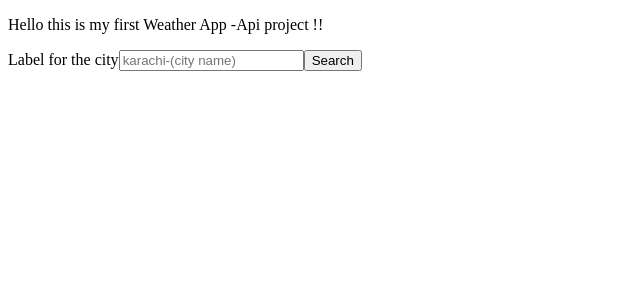
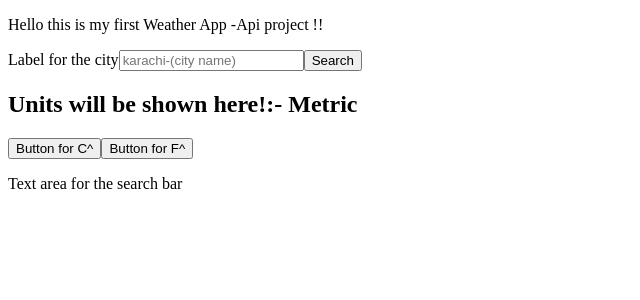
Before and after one commit to mszohaib/Weather_WebApp_AIProject, a React (Vite) app: page / in a window 1280 px wide. Shown: the top 300 px of the page, without its empty margins (0-640 px from the left). Built offline with nearby package versions, Linux system fonts and the light colour scheme.

Commit message:
Created the UnitToggle Component

```diff
--- a/src/App.jsx
+++ b/src/App.jsx
@@ -1,17 +1,17 @@
 import React from "react";
 import SearchBar from "./components/SearchBar";
 import ErrorBanner from "./components/ErrorBanner";
+import UnitToggle from "./components/UnitToggle";
 import ForecastCard from "./components/ForecastCard";
 import Loader from "./components/Loader";
 import ThemeToggle from "./components/ThemeToggle";
-import UnitToggle from "./components/UnitToggle";
 import WeatherNow from "./components/WeatherNow";
 
 function App() {
   //declared all the states to stores
   const [city, setCity] = React.useState(""); //The city that the user will search
   const [error, setError] = React.useState(null); //To display any error messages
-  const [units, setUnits] = React.useState("metric"); //The temperature in degree celius
+  const [units, setUnits] = React.useState("Metric"); //The temperature in degree celius
   const [theme, setTheme] = React.useState("light"); //The theme of the app - light or dark
   const [loading, setLoading] = React.useState(true); //true or false for the spinner
   const [currentWeather, setcurrentWeather] = React.useState(null); //Will hold the weather objects
@@ -25,16 +25,30 @@ function App() {
   const handleError = (errorMessage) => {
     setError(errorMessage);
   };
-  console.log("Current error state:", { error });
+
+  //Function-You have to retrive the value from the state and pass+ update the state with string
+  const handleUnitsChange = (selectUnits) => {
+    console.log("The user clicked button for :- ", selectUnits);
+    //Conditon if C btn press = metric and if F btn press = imperial
+    if (selectUnits === "Metric") {
+      console.log("Celcius btn selected by the user");
+      setUnits(selectUnits);
+    } else selectUnits === "Imperial";
+    {
+      console.log("Farenhiet btn selected by the user");
+      setUnits(selectUnits);
+    }
+    console.log({ units });
+  };
   return (
     <>
       <p>Hello this is my first Weather App -Api project !!</p>
       <SearchBar handleSearch={handleSearch} />
-      <ErrorBanner errorMessage={error} />
+      {/* <ErrorBanner errorMessage={error} /> */}
+      <UnitToggle units={units} onchangeUnits={handleUnitsChange} />
       {/* <ForecastCard />
       <Loader />
       <ThemeToggle />
-      <UnitToggle />
       <WeatherNow /> */}
     </>
   );
--- a/src/components/SearchBar.jsx
+++ b/src/components/SearchBar.jsx
@@ -7,7 +7,7 @@ export default function SearchBar({ handleSearch }) {
   const triggerSearch = () => {
     const value = inputValue.trim();
     if (!value) return;
-    handleSearch(value); //This maked the value pass in the app(component) in order to pass there and
+    handleSearch(value); //This makes the value pass in the app(component) in order to pass there and
   }; //Function to trigger the search
   //Should log the values when typed in the input browser
   const handleInputChange = (event) => {
--- a/src/components/UnitToggle.jsx
+++ b/src/components/UnitToggle.jsx
@@ -1,8 +1,14 @@
-export default function UnitToggle() {
+import React from "react";
+export default function UnitToggle({ units, onchangeUnits }) {
+  //Functions to come over here--To display the units over here
+
+  //Function if the user pressed c^
+
   return (
-    <div>
-      <h2>Units will be shown here!</h2>
-      <button>Search Bar button!</button>
+    <div className="unitToggle">
+      <h2>Units will be shown here!:- {units}</h2>
+      <button onClick={() => onchangeUnits("Metric")}>Button for C^</button>
+      <button onClick={() => onchangeUnits("Imperial")}>Button for F^</button>
       <p>Text area for the search bar</p>
     </div>
   );
```
